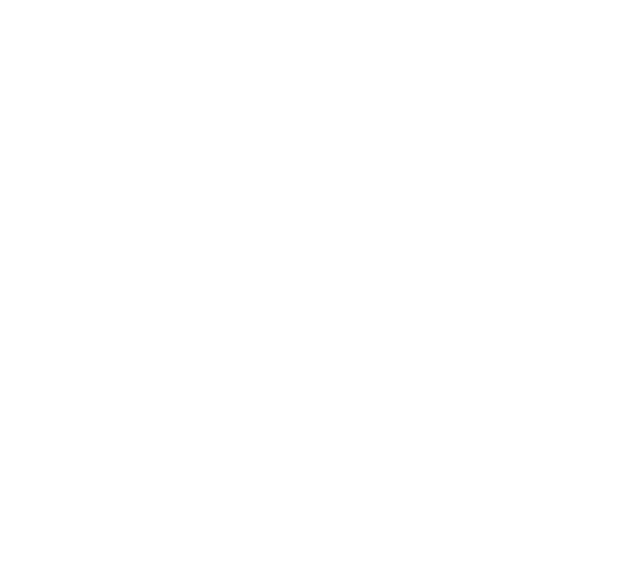
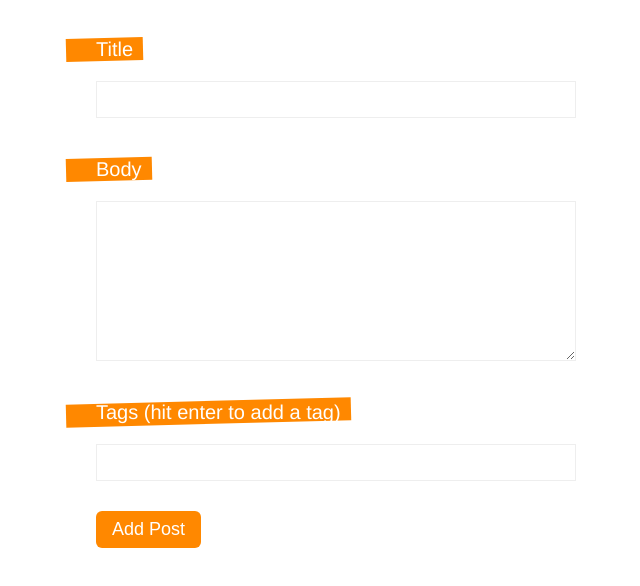
Before and after one commit to WaiYanHeinWillian/Composition-API, a Vue app: page /create in a window 1280 px wide. Before the commit this address had no page. Shown: the top 586 px of the page, without its empty margins (304-944 px from the left). Built offline with nearby package versions, Linux system fonts and the light colour scheme.

Commit message:
Create post frontend with css

```diff
--- a/src/components/Spinner.vue
+++ b/src/components/Spinner.vue
@@ -16,9 +16,9 @@ export default {
     border-radius: 50%;
     margin: 30px auto;
     border-top-color: blue;
-    animation: spin 1s infinite;
+    animation: spins 1s infinite;
 }
-@keyframes spin{
+@keyframes spins{
     to{transform: rotate(360deg);}
 }
 </style>
--- a/src/router/index.js
+++ b/src/router/index.js
@@ -1,6 +1,7 @@
 import { createRouter, createWebHistory } from 'vue-router'
 import HomeView from '../views/HomeView.vue'
 import Detail from '../views/Detail.vue'
+import Create from '../views/Create.vue'
 
 const routes = [
   {
@@ -14,6 +15,11 @@ const routes = [
     component: Detail,
     props:true
   },
+  {
+    path:'/create',
+    name:'Create',
+    component:Create
+  }
 
 ]
 
--- /dev/null
+++ b/src/views/Create.vue
@@ -0,0 +1,96 @@
+<template>
+  <form>
+    <label>Title</label>
+    <input type="text" v-model="title" required>
+
+    <label>Body</label>
+    <textarea v-model="body" required></textarea>
+
+    <label>Tags (hit enter to add a tag)</label>
+    <input type="text" v-model="tag" v-on:keydown.enter.prevent="handlePost">
+
+    <div v-for="tag in tags" :key="tag" class="pill">
+        {{tag}}
+    </div>
+
+    <button>Add Post</button>
+  </form>
+</template>
+
+<script>
+import { ref } from 'vue'
+export default {
+    setup(){
+        let title=ref("");
+        let body=ref("");
+        let tag=ref("");
+        let tags=ref([]);
+        let handlePost=()=>{
+            if(!tags.value.includes(tag.value)){
+                tags.value.push(tag.value)
+            }
+            tag.value=""
+        }
+
+        return {title,body,tag,handlePost,tags}
+    }
+}
+</script>
+
+<style>
+    form{
+        max-width: 480px;
+        margin: 0 auto;
+        text-align: left;
+    }
+    input,textarea{
+        display: block;
+        margin: 10px 0;
+        width: 100%;
+        box-sizing: border-box;
+        padding: 10px;
+        border: 1px solid #eee;
+    }
+    textarea{
+        height: 160px;
+    }
+    label{
+        display: inline-block;
+        margin-top: 30px;
+        position: relative;
+        font-size: 20px;
+        color: white;
+        margin-bottom: 10px;
+    }
+    label::before{
+        content: "";
+        display: block;
+        width: 100%;
+        height: 100%;
+        background: #ff8800;
+        position: absolute;
+        z-index: -1;
+        padding-right: 40px;
+        left: -30px;
+        transform: rotateZ(-1.5deg);
+    }
+    button{
+        display: block;
+        margin-top: 30px;
+        background: #ff8800;
+        color: white;
+        border: none;
+        padding: 8px 16px;
+        font-size: 18px;
+        border-radius: 6px;
+    }
+    .pill{
+        display: inline-block;
+        margin: 10px 10px 0 0;
+        color: #444;
+        background: #ddd;
+        padding: 8px;
+        border-radius: 20px;
+        font-size: 14px;
+    }
+</style>
```
